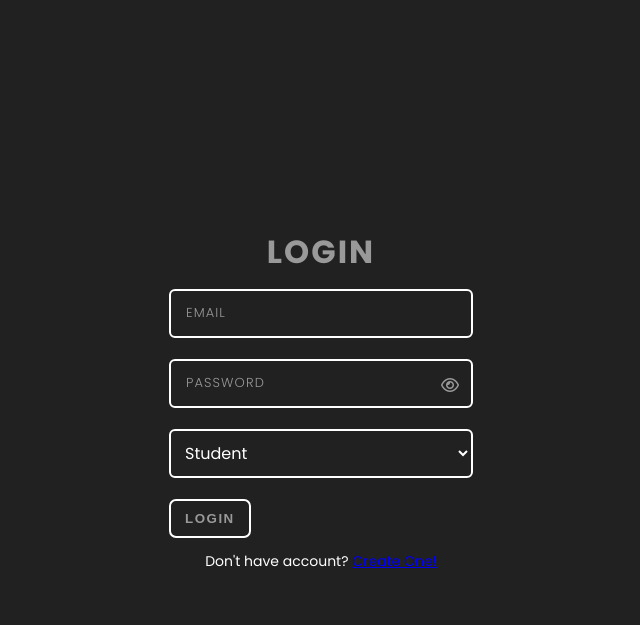
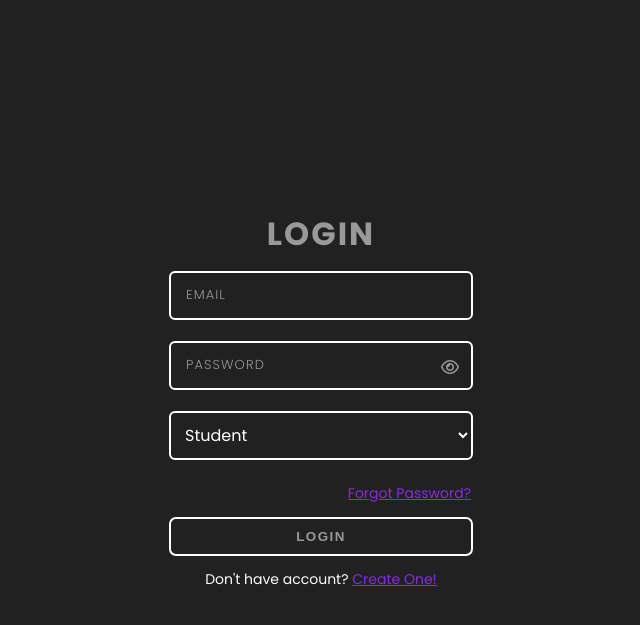
Before and after one commit to Akhnasgawai/CourseManagement, a Django app: page / in a window 1280 px wide. Shown: the top 625 px of the page, without its empty margins (319-959 px from the left). Run offline with Django 4.2, Linux system fonts and the light colour scheme; parts of the project's set-up code (start-up, migrations or seed data) failed here and were passed over; some libraries are stand-ins or nearby versions.

Commit message:
added forgot password button in login page

```diff
--- a/course/static/css/register.css
+++ b/course/static/css/register.css
@@ -103,6 +103,7 @@
 	text-transform: uppercase;
 	letter-spacing: 1.5px;
 	font-weight: 700;
+	width: 100%;
 }
 
 .errorlist {
@@ -123,3 +124,18 @@
 	color: var(--border-color);
 	font-size: 14px;
 }
+
+.direct-link a{
+	color: blueviolet;
+}
+
+.forgot-password{
+	margin-bottom: 15px;
+	font-size: 14px;
+	display: flex;
+	justify-content: flex-end;
+}
+
+.forgot-password a{
+	color: blueviolet;
+}
--- a/course/templates/course/login.html
+++ b/course/templates/course/login.html
@@ -35,6 +35,9 @@
 				</ul>
 				{% endfor %}
 			</div>
+			<div class="forgot-password">
+				<a href="#">Forgot Password?</a>
+			</div>
 		<button class="submit_btn" type="submit">Login</button>
 	</form>
 	<p class="direct-link">Don't have account? <a href="{% url 'register' %}">Create One!</a></p>
```
